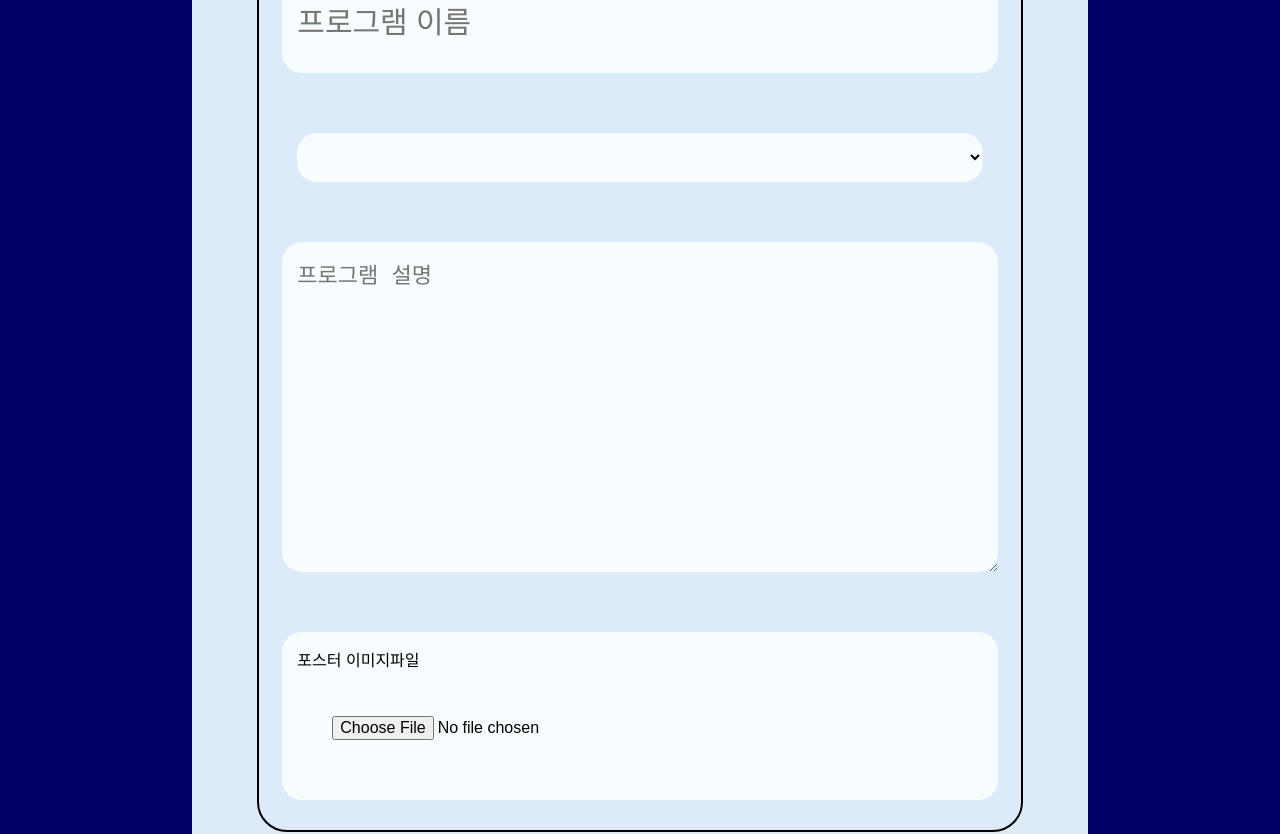
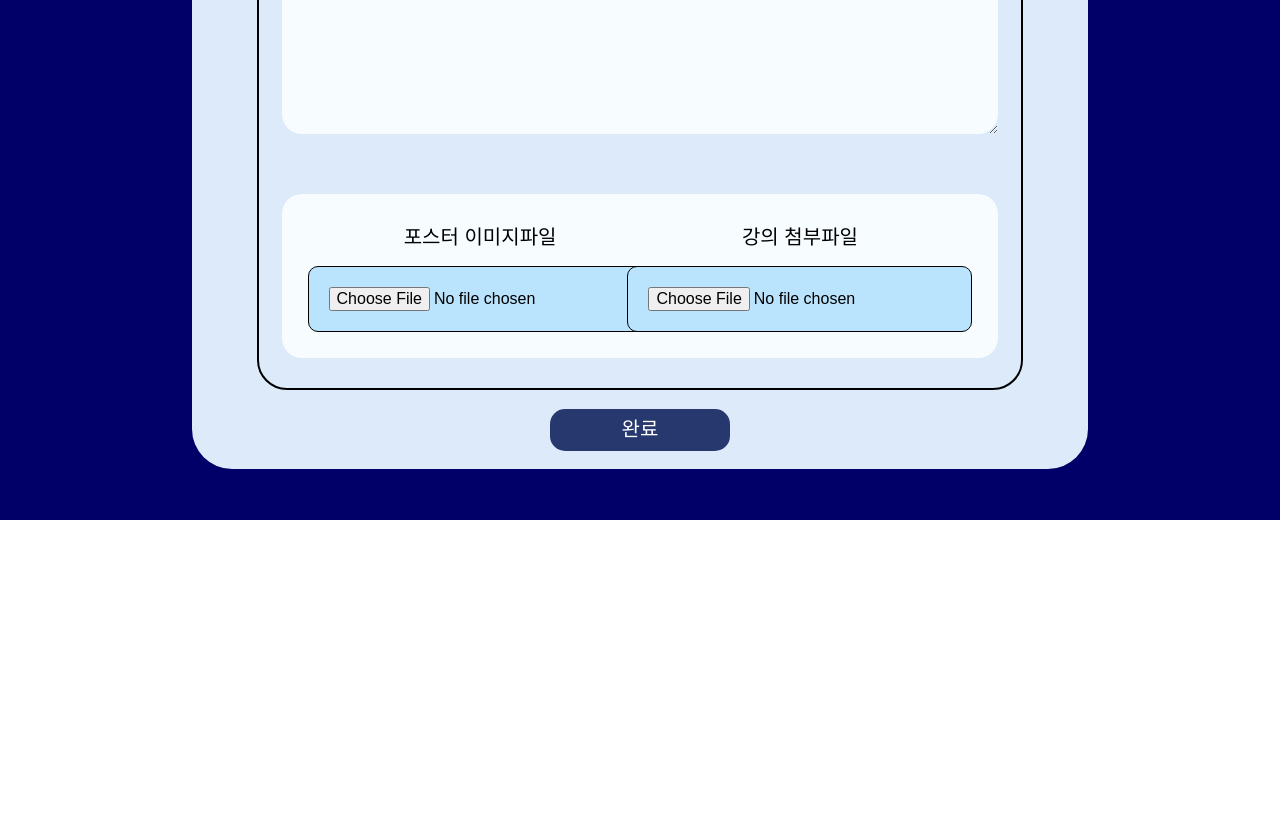
Before and after one commit to SciPort/sciport_archive_frontend, a React (Create React App) app: page /createLec in a window 1280 px wide. Shown: the part 520-1354 px from the top of the page. After the commit the page ends 1040 px from the top, so only its background shows below. Built offline with nearby package versions, Linux system fonts and the light colour scheme.

Commit message:
Update::강의생성 페이지 디자인 업데이트

```diff
--- a/package.json
+++ b/package.json
@@ -9,6 +9,7 @@
     "axios": "^1.1.3",
     "react": "^18.2.0",
     "react-dom": "^18.2.0",
+    "react-drag-drop-files": "^2.3.8",
     "react-icons": "^4.6.0",
     "react-router-dom": "^6.4.1",
     "react-scripts": "5.0.1",
--- a/src/pages/createLec/index.js
+++ b/src/pages/createLec/index.js
@@ -1,6 +1,8 @@
 import React, { useState } from "react";
 import * as S from "./style";
 import { MdOutlineArrowBack } from "react-icons/md";
+import { FileUploader } from "react-drag-drop-files";
+import { getByDisplayValue } from "@testing-library/react";
 
 const index = () => {
   // const [lectureInfo, setLectureInfo] = useState({
@@ -17,21 +19,22 @@ const index = () => {
             height={"70px"}
             fontSize={"30px"}
           ></S.Input>
-          <S.Input as={"select"}></S.Input>
           <S.Input
             placeholder="프로그램 설명"
             as={"textarea"}
             height={"300px"}
             fontSize={"22px"}
           ></S.Input>
-          <S.Input as={"div"}>
-            <S.Label htmlFor="Poster">포스터 이미지파일</S.Label>
-            <S.Input
-              id="Poster"
-              type={"file"}
-              accept={[".png", ".jpeg", ".jpg", ".svg"]}
-            />
-          </S.Input>
+          <S.FileBox>
+            <S.InBox>
+              <S.Label htmlFor="Poster">포스터 이미지파일</S.Label>
+              <input type="file" accept={[".png", ".jpeg", ".jpg", ".svg"]} />
+            </S.InBox>
+            <S.InBox>
+              <S.Label htmlFor="Attach">강의 첨부파일</S.Label>
+              <input type="file" />
+            </S.InBox>
+          </S.FileBox>
         </S.ContentBox>
         <S.Submit>완료</S.Submit>
       </div>
--- a/src/pages/createLec/style.js
+++ b/src/pages/createLec/style.js
@@ -3,7 +3,7 @@ import styled from "styled-components";
 export const Wrapper = styled.div`
   position: relative;
   width: 100%;
-  height: 260vh;
+  height: 130vh;
   display: flex;
   justify-content: center;
   align-items: center;
@@ -57,14 +57,50 @@ export const Input = styled.input`
     outline: none;
   }
 `;
-export const Label = styled.label``;
+export const Label = styled.label`
+  width: 100%;
+  height: 20px;
+  /* background-color: lightgrey; */
+  text-align: center;
+  font-size: 20px;
+  margin-bottom: 5%;
+`;
 export const Submit = styled.div`
   width: 20%;
-  height: 3%;
+  height: 5%;
   background-color: #27386f;
   border-radius: 15px;
   text-align: center;
   font-size: 20px;
   color: white;
-  line-height: 270%;
+  line-height: 200%;
 `;
+export const FileBox = styled.div`
+  width: 90%;
+  height: 20%;
+  border-radius: 20px;
+  background-color: #f7fcff;
+  margin: 30px 20px;
+  padding-left: 1.5%;
+  padding: 15px;
+  display: flex;
+  flex-direction: row;
+  align-items: center;
+  justify-content: space-evenly;
+`;
+export const InBox = styled.div`
+  width: 40%;
+  height: 100%;
+  display: flex;
+  flex-direction: column;
+  align-items: center;
+  justify-content: space-evenly;
+
+  input {
+    /* text-align: center; */
+    background-color: #bae4fd;
+    border: 1.4px solid black;
+    border-radius: 10px;
+    padding: 20px;
+  }
+`;
```
Also changed, not shown: 1 other file (tests, documents, lock files or other folders).
